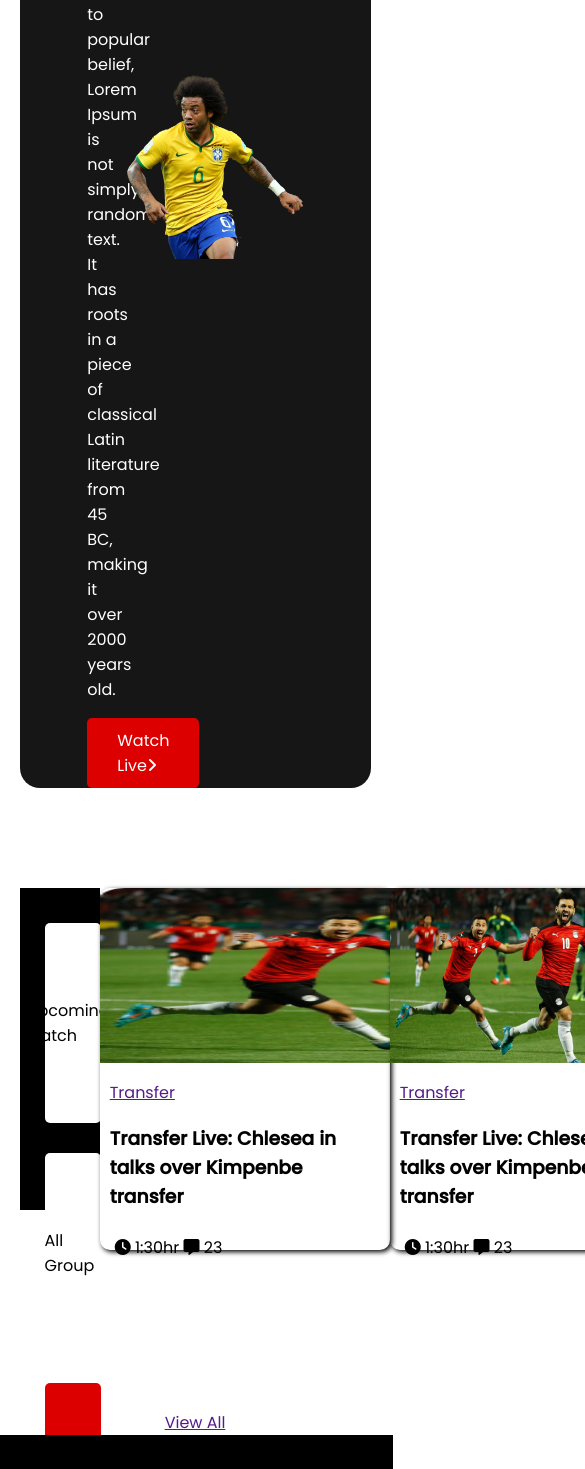
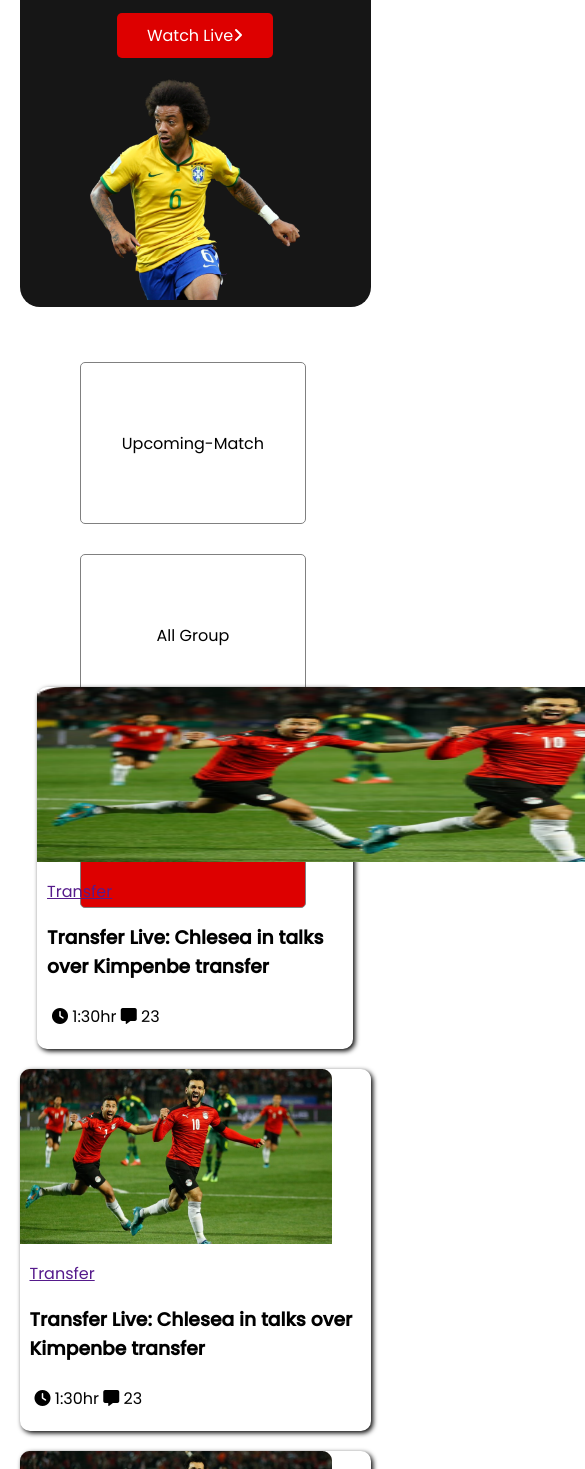
Before and after one commit to tasmia88/world-cup, a plain HTML site: page index.html in a window 390 px wide. Shown: the part 449-1918 px from the top of the page, 585 px wide, since content can reach past the window. Drawn offline with Linux system fonts and the light colour scheme; a web font is replaced by a local one.

Commit message:
My Third commit

```diff
--- a/styles/style.css
+++ b/styles/style.css
@@ -241,12 +241,189 @@ nav a {
     font-weight: 500;
     font-size: 16px;
 }
-.social-icon i{
+
+.social-icon i {
     font-size: 30px;
     margin: 50px 0;
     padding: 5px;
     color: white;
 }
-@media only screen and(max-width:688px){
-    .cont
+
+
+@media only screen and (max-width:688px) {
+    .container {
+        margin-left: 5%;
+        margin-right: 5%;
+        margin-top: 20px;
+        display: grid;
+        grid-template-columns: 1, 1fr;
+    }
+
+    .header-title {
+        width: 90%;
+        margin-left: 5%;
+        margin-right: 5%;
+        padding-top: 30px;
+        text-align: center;
+    }
+
+    .header-image {
+        width: 60%;
+        margin-left: 20%;
+        margin-right: 20%;
+        padding-top: 20px;
+    }
+
+    .blog-container {
+        margin-left: 5%;
+        margin-right: 5%;
+        margin-top: 20px;
+        display: flex;
+        flex-direction: column;
+    }
+
+    .blogs-button {
+        width: 80%;
+        height: 250px;
+        margin-left: 10%;
+        margin-right: 10%;
+        text-align: center;
+        background-color: white;
+    }
+
+    .blogs-button a {
+        border: 1px solid gray;
+    }
+
+
+    .blogs {
+        margin-left: 5%;
+        margin-right: 5%;
+        display: grid;
+        grid-template-columns: repeat(1, 1fr);
+        grid-gap: 10px;
+    }
+
+    .blog {
+        width: 100%;
+        /* margin-left: 10%;
+        margin-right: 10%; */
+    }
+
+    .watch-all {
+        display: none;
+    }
+
+    /* footer section style start */
+    .footer-section .manues nav {
+        display: flex;
+        flex-direction: column;
+        justify-content: center;
+        align-items: center;
+    }
+
+    .footer-section hr {
+        margin: 0 20%;
+    }
+
+    .footer-section .manues nav a {
+        width: 100%;
+    }
+
+    /* footer section style start */
+
 }
+
+/* Mobile Devices end*/
+
+/* Tablate Devices start*/
+@media only screen and (min-width:688px) and (max-width:992px) {
+    .container {
+        width: 80%;
+        margin-left: 5%;
+        margin-right: 5%;
+        margin-top: 20px;
+    }
+
+    .header-title {
+        padding: 30px;
+    }
+
+    .header-image img {
+        width: 323px;
+        height: 500px;
+        margin-right: 100px;
+    }
+
+    .blog-container {
+        margin-top: 20px;
+        display: flex;
+        flex-direction: column;
+    }
+
+    .blogs-button {
+        width: 100%;
+        height: 50px;
+        text-align: center;
+        background-color: white;
+        display: flex;
+        flex-direction: row;
+    }
+
+    .blogs-button a {
+        border: 1px solid gray;
+    }
+
+
+    .blogs {
+        display: grid;
+        grid-template-columns: repeat(2, 1fr);
+        grid-gap: 20px;
+        align-items: center;
+    }
+
+    .blog {
+        width: 350px;
+    }
+
+    .blogs .blog-banner img {
+        width: 350px;
+    }
+
+    .watch-all {
+        margin-bottom: 100px;
+    }
+
+    .watch-all a {
+        color: white;
+        width: 131px;
+        height: 47px;
+        text-decoration: none;
+        background-color: #DD0000;
+        padding: 10px 30px;
+    }
+
+    .footer-section .manues nav {
+        margin: 10px 100px;
+        justify-content: center;
+        align-items: center;
+    }
+
+    .footer-section hr {
+        margin: 0 10%;
+    }
+
+    .footer-section .manues nav a {
+        width: 100%;
+    }
+
+}
+
+/* Tablate Devices end*/
+
+/* Computer Devices */
+@media only screen and (min-width:992px) {
+    .watch-all {
+        display: none;
+    }
+}
--- a/styles/upcomming-match.css
+++ b/styles/upcomming-match.css
@@ -0,0 +1,426 @@
+/* font  */
+@import url('https://fonts.googleapis.com/css2?family=Arima&family=Poppins:wght@400;500&display=swap');
+
+/* common style or utilities */
+
+body {
+    font-family: 'Poppins', sans-serif;
+    background-color: white;
+    margin: 0;
+    padding: 0;
+    width: 100%;
+    display: flex;
+    justify-content: center;
+    box-sizing: border-box;
+}
+
+h1 {
+    font-size: 40px;
+}
+
+
+
+main {
+    width: 100%;
+    display: flex;
+    flex-direction: column;
+    align-items: center;
+}
+
+/* header section start */
+
+.container {
+    width: 90%;
+    margin-left: 5%;
+    margin-right: 5%;
+    background: #161616;
+    display: flex;
+    align-items: center;
+    justify-content: center;
+    border-radius: 20px;
+}
+
+.header-title {
+    color: white;
+    width: 40%;
+}
+
+.header-image {
+    width: 50%;
+}
+
+.header-image img {
+    width: 100%;
+    height: 100%;
+}
+
+
+/* watch link button start */
+.watch-link-button {
+    color: white;
+    padding: 10px 30px;
+    text-decoration: none;
+    background: #DD0000;
+    border-radius: 5px;
+    display: inline-block;
+    cursor: pointer;
+    position: relative;
+    z-index: 0;
+}
+
+.watch-link-button:before {
+    content: '';
+    background: linear-gradient(45deg, #ff0000, #ff7300, #fffb00, #48ff00, #00ffd5, #002bff, #7a00ff, #ff00c8, #ff0000);
+    position: absolute;
+    top: -2px;
+    left: -2px;
+    background-size: 400%;
+    z-index: -1;
+    filter: blur(5px);
+    width: calc(100% + 4px);
+    height: calc(100% + 4px);
+    animation: glowing 20s linear infinite;
+    opacity: 0;
+    transition: opacity .3s ease-in-out;
+    border-radius: 10px;
+}
+
+.watch-link-button:active {
+    color: #000
+}
+
+.watch-link-button:active:after {
+    background: transparent;
+}
+
+.watch-link-button:hover:before {
+    opacity: 1;
+}
+
+.watch-link-button:after {
+    z-index: -1;
+    content: '';
+    position: absolute;
+    width: 100%;
+    height: 100%;
+    background: #DD0000;
+    left: 0;
+    top: 0;
+    border-radius: 10px;
+}
+
+@keyframes glowing {
+    0% {
+        background-position: 0 0;
+    }
+
+    50% {
+        background-position: 400% 0;
+    }
+
+    100% {
+        background-position: 0 0;
+    }
+}
+
+/* watch link button end  */
+
+/* header section end */
+
+/* blogs section start  */
+.blog-container {
+    width: 90%;
+    margin-left: 10%;
+    margin-right: 10%;
+    margin-top: 100px;
+    margin-bottom: 100px;
+    display: flex;
+}
+
+/* blogs-button-section start  */
+.blogs-button {
+    background: black;
+    width: 20%;
+    height: 312px;
+    margin-bottom: 100px;
+    padding: 5px;
+}
+
+.blogs-button a {
+    width: 80%;
+    height: 64px;
+    color: black;
+    text-decoration: none;
+    background: white;
+    border-radius: 5px;
+    display: flex;
+    align-items: center;
+    justify-content: center;
+    margin: 30px 20px;
+}
+
+#upcoming-button {
+    color: white;
+    background-color: #DD0000;
+}
+
+/* blogs-button-section end  */
+
+/* blogs section start  */
+.blogs {
+    width: 80%;
+    display: grid;
+    grid-template-columns: repeat(3, 1fr);
+    grid-gap: 10px;
+    margin-left: 1%;
+}
+
+.blog {
+    width: 290px;
+    height: 200px;
+    box-shadow: 2px 2px 5px black;
+    border-radius: 10px;
+}
+
+
+.blog-img {
+    height: 40%;
+    display: flex;
+    justify-content: space-evenly;
+    align-items: center;
+}
+
+.blog-img img {
+    width: 57px;
+    height: 55px;
+    padding: 10px;
+}
+
+.blog-details {
+    text-align: center;
+    height: 50%;
+    margin-top: 30px;
+}
+
+/* blogs section end  */
+
+/* footer section style start */
+.footer-section {
+    width: 100%;
+    /* height: 444px; */
+    text-align: center;
+    padding: 3px;
+    background-color: black;
+    color: white;
+}
+
+.footer-goal {
+    margin-top: 100px;
+}
+
+hr {
+    margin: 50px 20%;
+}
+
+nav a {
+    width: 100%;
+    height: 32px;
+    color: white;
+    text-align: center;
+    text-decoration: none;
+    padding: 5px 10px;
+    font-weight: 500;
+    font-size: 16px;
+}
+
+.social-icon i {
+    font-size: 30px;
+    margin: 50px 0;
+    padding: 5px;
+    color: white;
+}
+
+/* footer section style end */
+
+
+/* Media Queries */
+
+/* Mobile Devices start*/
+@media only screen and (max-width:688px) {
+    .container {
+        margin-left: 5%;
+        margin-right: 5%;
+        margin-top: 20px;
+        display: grid;
+        grid-template-columns: 1, 1fr;
+    }
+
+    .header-title {
+        width: 90%;
+        margin-left: 5%;
+        margin-right: 5%;
+        padding-top: 30px;
+        text-align: center;
+    }
+
+    .header-image {
+        width: 60%;
+        margin-left: 20%;
+        margin-right: 20%;
+        padding-top: 20px;
+    }
+
+    .blog-container {
+        margin-left: 5%;
+        margin-right: 5%;
+        margin-top: 20px;
+        display: flex;
+        flex-direction: column;
+    }
+
+    .blogs-button {
+        width: 80%;
+        height: 250px;
+        margin-left: 10%;
+        margin-right: 10%;
+        text-align: center;
+        background-color: white;
+    }
+
+    .blogs-button a {
+        border: 1px solid gray;
+    }
+
+
+    .blogs {
+        margin-left: 5%;
+        margin-right: 5%;
+        display: grid;
+        grid-template-columns: repeat(1, 1fr);
+        grid-gap: 10px;
+    }
+
+    .blog {
+        width: 100%;
+        /* margin-left: 10%;
+        margin-right: 10%; */
+    }
+
+    .watch-all {
+        display: none;
+    }
+
+    /* footer section style start */
+    .footer-section .manues nav {
+        display: flex;
+        flex-direction: column;
+        justify-content: center;
+        align-items: center;
+    }
+
+    .footer-section hr {
+        margin: 0 20%;
+    }
+
+    .footer-section .manues nav a {
+        width: 100%;
+    }
+
+    /* footer section style end */
+
+}
+
+/* Mobile Devices end*/
+
+/* Tablate Devices start*/
+@media only screen and (min-width:688px) and (max-width:992px) {
+    .container {
+        width: 80%;
+        margin-left: 5%;
+        margin-right: 5%;
+        margin-top: 20px;
+    }
+
+    .header-title {
+        padding: 30px;
+    }
+
+    .header-image img {
+        width: 323px;
+        height: 500px;
+        margin-right: 100px;
+    }
+
+    .blog-container {
+        margin-top: 20px;
+        display: flex;
+        flex-direction: column;
+    }
+
+    .blogs-button {
+        width: 100%;
+        height: 50px;
+        text-align: center;
+        background-color: white;
+        display: flex;
+        flex-direction: row;
+    }
+
+    .blogs-button a {
+        border: 1px solid gray;
+    }
+
+
+    .blogs {
+        display: grid;
+        grid-template-columns: repeat(2, 1fr);
+        grid-gap: 20px;
+        align-items: center;
+    }
+
+    .blog {
+        width: 350px;
+    }
+
+    .blogs .blog-banner img {
+        width: 350px;
+    }
+
+    .watch-all {
+        margin-bottom: 100px;
+    }
+
+    .watch-all a {
+        color: white;
+        width: 131px;
+        height: 47px;
+        text-decoration: none;
+        background-color: #DD0000;
+        padding: 10px 30px;
+    }
+
+    /* fotter section style start  */
+    .footer-section .manues nav {
+        margin: 10px 100px;
+        justify-content: center;
+        align-items: center;
+    }
+
+    .footer-section hr {
+        margin: 0 10%;
+    }
+
+    .footer-section .manues nav a {
+        width: 100%;
+    }
+
+}
+
+/* Tablate Devices end*/
+
+/* Computer Devices */
+@media only screen and (min-width:992px) {
+    .watch-all {
+        display: none;
+    }
+}
```
Also changed, not shown: index.html (+28 -18 lines), upcomming match.html (+4 -3 lines).
